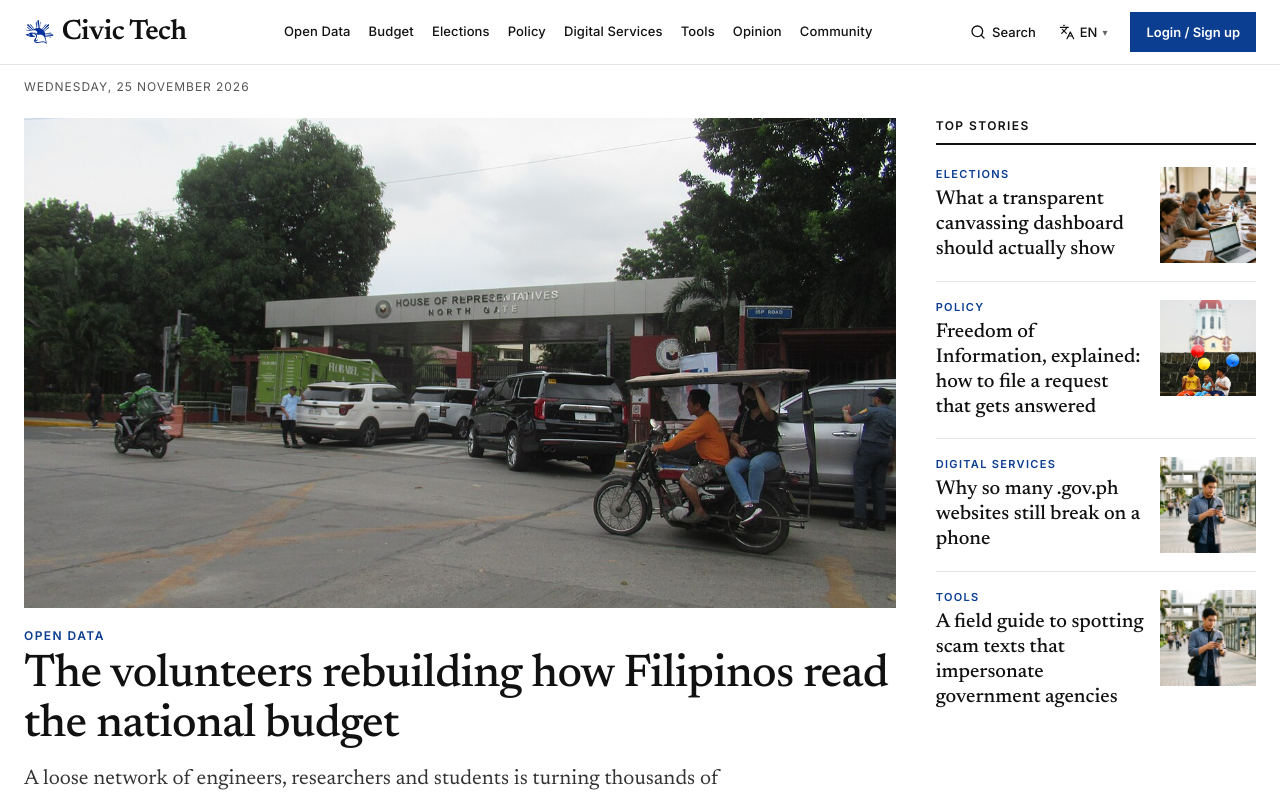
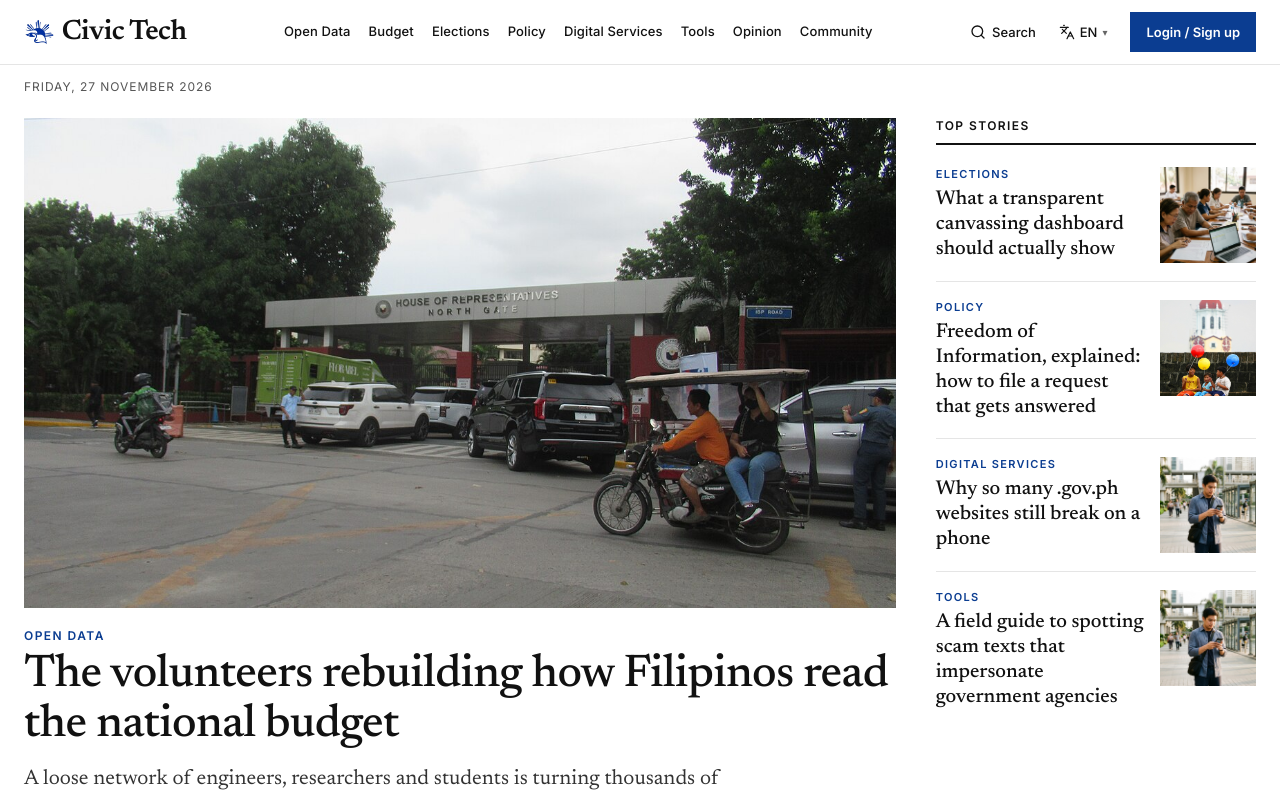
Before and after one commit to melmarj0nes23/civictech-ph, a React (Vite) app: page / in a window 1280 px wide. Shown: the top 797 px of the page. Built offline with nearby package versions, Linux system fonts and the light colour scheme.

Commit message:
Use live Asia/Manila date on homepage instead of hardcoded template date

```diff
--- a/src/data/i18n.ts
+++ b/src/data/i18n.ts
@@ -467,3 +467,42 @@ export const TRANSLATIONS: Record<Lang, TranslationSchema> = {
   en,
   fil,
 };
+
+const WEEKDAYS_EN = ['Sunday', 'Monday', 'Tuesday', 'Wednesday', 'Thursday', 'Friday', 'Saturday'];
+const WEEKDAYS_FIL = ['Linggo', 'Lunes', 'Martes', 'Miyerkules', 'Huwebes', 'Biyernes', 'Sabado'];
+const MONTHS_EN = [
+  'January', 'February', 'March', 'April', 'May', 'June',
+  'July', 'August', 'September', 'October', 'November', 'December',
+];
+const MONTHS_FIL = [
+  'Enero', 'Pebrero', 'Marso', 'Abril', 'Mayo', 'Hunyo',
+  'Hulyo', 'Agosto', 'Setyembre', 'Oktubre', 'Nobyembre', 'Disyembre',
+];
+
+export function formatTodayDate(lang: Lang, date: Date = new Date()): string {
+  const parts = new Intl.DateTimeFormat('en-US', {
+    timeZone: 'Asia/Manila',
+    year: 'numeric',
+    month: 'numeric',
+    day: 'numeric',
+    weekday: 'short',
+  }).formatToParts(date);
+
+  const get = (type: Intl.DateTimeFormatPartTypes) =>
+    parts.find((p) => p.type === type)?.value ?? '';
+
+  const year = get('year');
+  const monthIdx = Math.max(0, Number(get('month')) - 1);
+  const day = get('day');
+  const weekdayShort = get('weekday');
+  const weekdayIdx = ['Sun', 'Mon', 'Tue', 'Wed', 'Thu', 'Fri', 'Sat'].indexOf(weekdayShort);
+
+  if (lang === 'fil') {
+    const wd = weekdayIdx >= 0 ? WEEKDAYS_FIL[weekdayIdx] : '';
+    const mo = MONTHS_FIL[monthIdx] ?? '';
+    return `${wd}, ${day} ${mo} ${year}`;
+  }
+  const wd = weekdayIdx >= 0 ? WEEKDAYS_EN[weekdayIdx] : '';
+  const mo = MONTHS_EN[monthIdx] ?? '';
+  return `${wd}, ${day} ${mo} ${year}`;
+}
--- a/src/pages/HomePage.tsx
+++ b/src/pages/HomePage.tsx
@@ -4,7 +4,13 @@ import { SiteHeader } from '../components/SiteHeader';
 import { getArticlePhoto, type CategorySlug } from '../data/articles';
 import { DIRECTORY_ENTRIES } from '../data/directory';
 import { getLocalizedSummary } from '../data/directoryI18n';
-import { SECTOR_LABELS, STATUS_LABELS, TRANSLATIONS, type Lang } from '../data/i18n';
+import {
+  formatTodayDate,
+  SECTOR_LABELS,
+  STATUS_LABELS,
+  TRANSLATIONS,
+  type Lang,
+} from '../data/i18n';
 import type { InfoPageSlug } from '../data/infoPages';
 
 const ACCENT = '#0B3D91';
@@ -87,7 +93,7 @@ export function HomePage({
           color: '#555',
         }}
       >
-        <span>{t.dateLabel}</span>
+        <span>{formatTodayDate(lang)}</span>
       </div>
 
       <main style={{ maxWidth: 1240, margin: '0 auto', padding: '24px 24px 0' }}>
```
